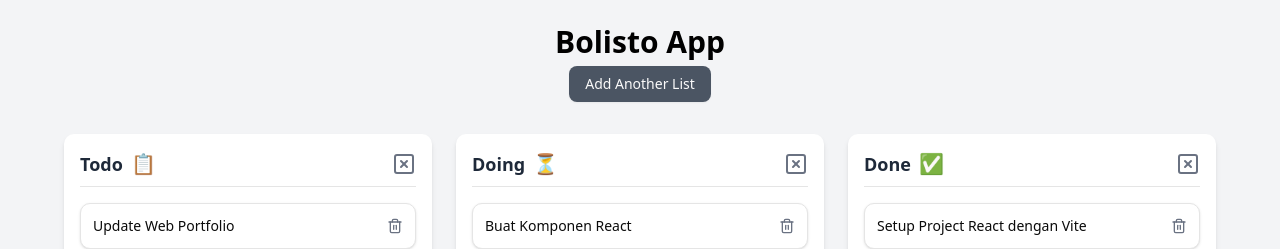
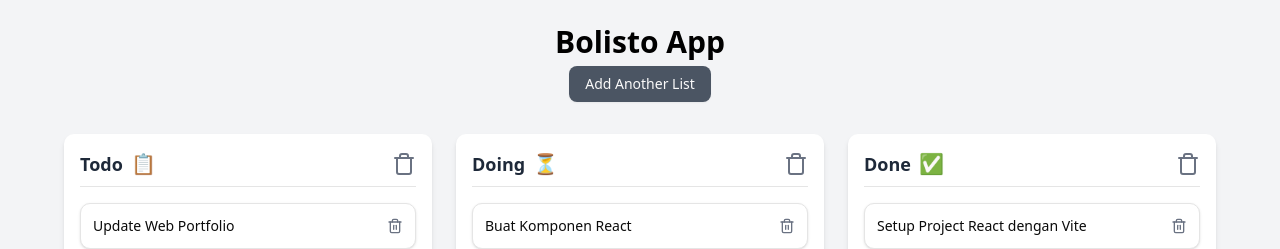
Before and after one commit to ammarkhocan/bolisto-app, a React (Vite) app: page / in a window 1280 px wide. Shown: the top 249 px of the page. Built offline with nearby package versions, Linux system fonts and the light colour scheme.

Commit message:
fix: newTaskList id

```diff
--- a/src/app.tsx
+++ b/src/app.tsx
@@ -18,6 +18,8 @@ import { Label } from "@/components/ui/label";
 export function App() {
   const [taskLists, setTaskLists] = useState(dataTaskLists);
   const [isDialogOpen, setIsDialogOpen] = useState(false);
+
+  console.log(taskLists);
 
   const addTask = (boardId: number) => {
     const totalTasks = taskLists.reduce(
@@ -75,7 +77,7 @@ export function App() {
     }
 
     const newTaskList = {
-      id: taskLists.length + 1,
+      id: taskLists[taskLists.length - 1]?.id + 1 || 1,
       title: boardTitle,
       icon: boardIcon || "📋",
       tasks: [],
--- a/src/modules/components/board-list.tsx
+++ b/src/modules/components/board-list.tsx
@@ -1,7 +1,6 @@
 import { Button } from "@/components/ui/button";
-import { PlusIcon } from "lucide-react";
+import { PlusIcon, TrashIcon } from "lucide-react";
 import { TaskCard } from "@/modules/components/task-card";
-import { SquareX } from "lucide-react";
 
 export function BoardList({
   title,
@@ -22,12 +21,12 @@ export function BoardList({
     <div className="h-fit rounded-lg bg-white p-4 shadow-md">
       <h2 className="mb-4 flex items-center gap-2 border-b pb-2 text-lg font-semibold text-gray-800">
         {title} <span className="text-xl">{icon}</span>
-        <SquareX
+        <TrashIcon
           className="ml-auto cursor-pointer text-gray-500 hover:text-red-500"
           onClick={onDeleteBoard}
         >
           Delete
-        </SquareX>
+        </TrashIcon>
       </h2>
 
       {tasks.length === 0 ? (
```
